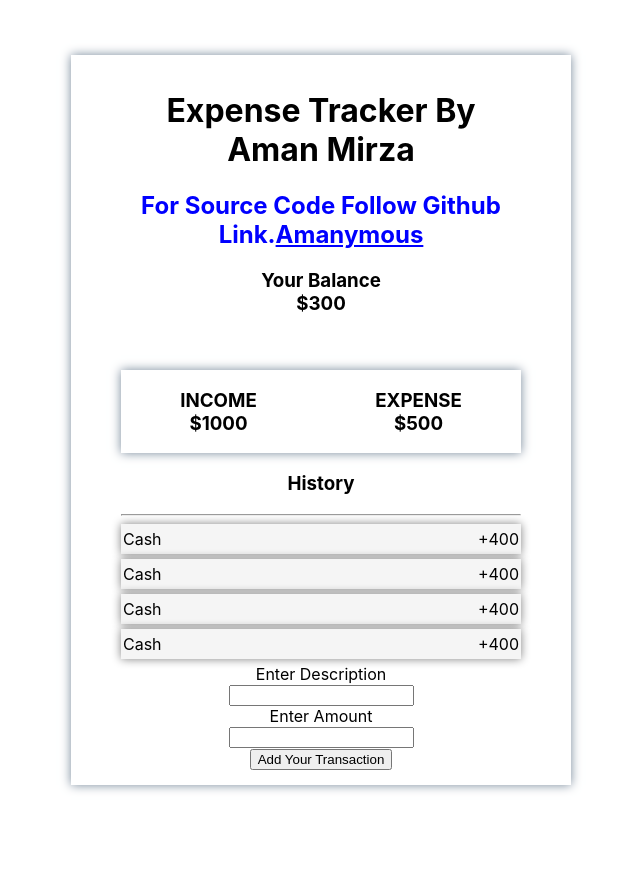
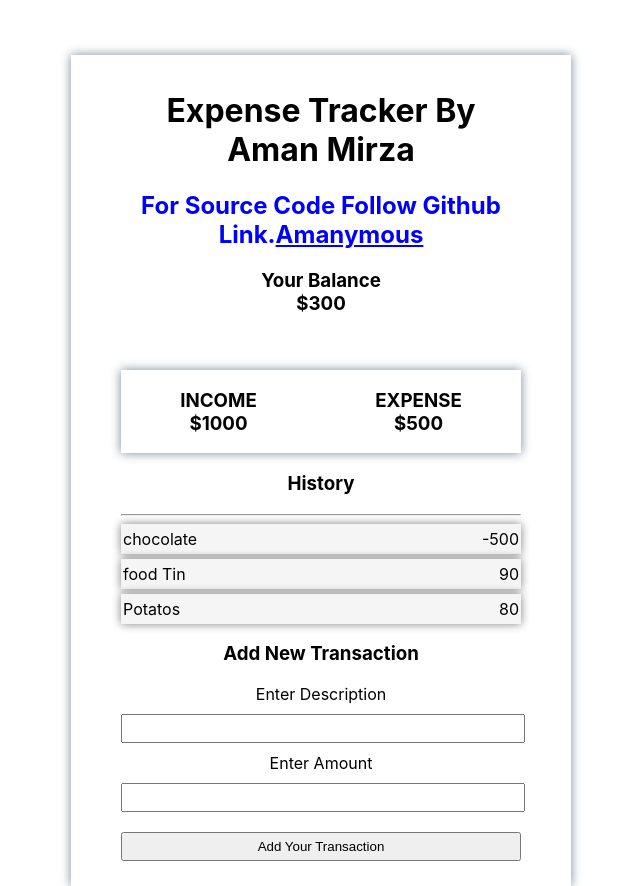
Before and after one commit to Amanymous/bootcamp-Expense-tracker, a React (Create React App) app: page / in a window 1280 px wide. Shown: the whole page, without its empty margins (319-959 px from the left). Before the commit the page ends 800 px from the top, so only its background shows below. Built offline with nearby package versions, Linux system fonts and the light colour scheme.

Commit message:
transaction reducer

```diff
--- a/src/Child.js
+++ b/src/Child.js
@@ -1,8 +1,10 @@
-import React from 'react';
+import React, { useContext } from 'react';
+import { TransactionContext } from './transContext';
 
 import './App.css';
 
 export function Child() {
+  let transactions = useContext(TransactionContext);
   return (
     <div className="child">
       <h1>Expense Tracker By Aman Mirza</h1>
@@ -32,24 +34,17 @@ export function Child() {
       <h3>History</h3>
       <hr />
       <ul className="transaction-list">
-        <li>
-          <span>Cash</span>
-          <span>+400</span>
-        </li>
-        <li>
-          <span>Cash</span>
-          <span>+400</span>
-        </li>{' '}
-        <li>
-          <span>Cash</span>
-          <span>+400</span>
-        </li>{' '}
-        <li>
-          <span>Cash</span>
-          <span>+400</span>
-        </li>
+        {transactions.map((transObj, index) => {
+          return (
+            <li>
+              <span>{transObj.description}</span>
+              <span>{transObj.amount}</span>
+            </li>
+          );
+        })}
       </ul>
-      <form className=" ">
+      <h3>Add New Transaction</h3>
+      <form className="Transaction-form ">
         <label>
           Enter Description <br />
           <input type="text" required />
--- /dev/null
+++ b/src/transContext.js
@@ -0,0 +1,11 @@
+import React,{ createContext } from 'react';
+
+const initialTransactions = [
+
+    { amount: -500, description: 'chocolate' },
+    { amount: 90, description: 'food Tin' },
+    { amount: 80, description: 'Potatos' },
+
+]
+
+export const TransactionContext = createContext(initialTransactions);
```
